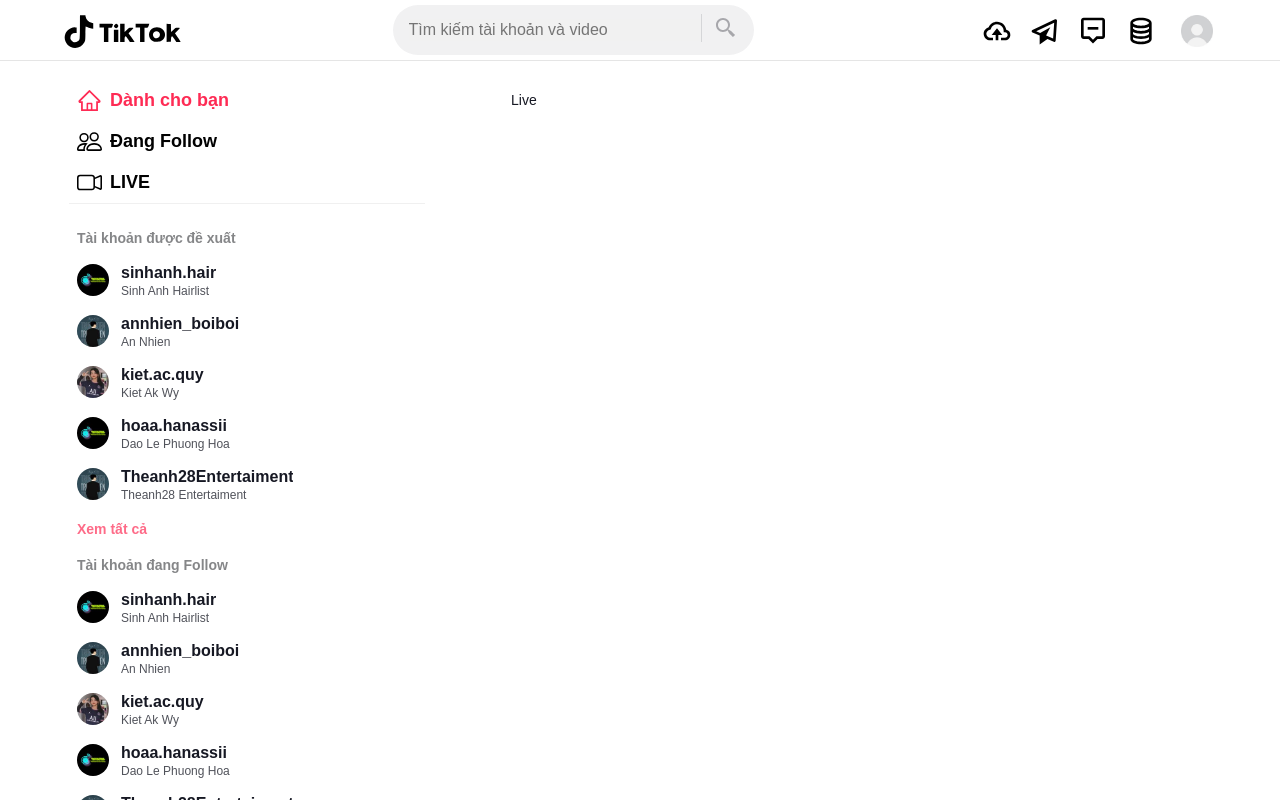
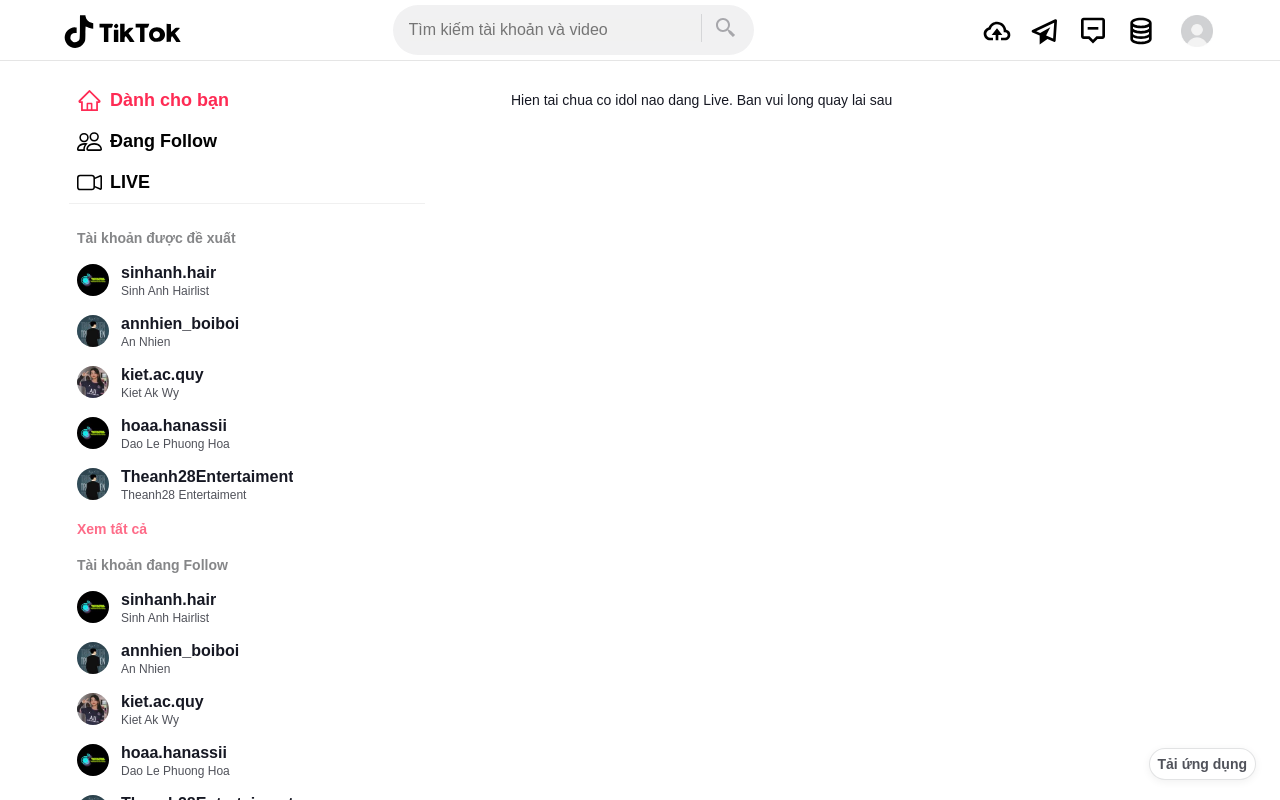
Before and after one commit to thangbin1997/tiktok, a React (Create React App) app: page /live in a window 1280 px wide. Built offline with nearby package versions, Linux system fonts and the light colour scheme.

Commit message:
add scroll top

```diff
--- a/src/access/style/ForYou.scss
+++ b/src/access/style/ForYou.scss
@@ -13,6 +13,7 @@
     border-bottom: 1px solid RGB(239, 239, 239);
     width: 624px;
 
+
     &__left{
         img{
             width: 56px;
@@ -25,10 +26,6 @@
     margin-left: 12px;
     flex: 1 1 624px;
     position: relative;
-
-    .video__right__head{
-
-    }
 
     .video__right-name{
         font-family: "IBM Plex Sans",SofiaPro,Arial,Tahoma,PingFangSC,sans-serif;
@@ -128,9 +125,9 @@
 
         .video__right__bottom-video{
             margin-right: 20px;
+            height: calc(450px + (100vw - 768px) / 1152 * 100);
         }
-        .video__player{
-        }
+
     }
     .video__right__bottom-icons{
         display: flex;
--- a/src/access/style/body.scss
+++ b/src/access/style/body.scss
@@ -296,3 +296,115 @@ a{
 video{
     border-radius: 10px;
 }
+
+// GoToTop Component Css----------------------------------------------------
+.dowload__button{
+    right: 24px;
+    position: fixed;
+    bottom: 0px;
+    margin-bottom: 8px;
+    .dowload__button__btn{
+        border: none;
+        background: none;
+        outline: none;
+        color: rgba(22, 24, 35, 0.75);
+        font-family: "IBM Plex Sans",ProximaNova,Arial,Tahoma,PingFangSC,sans-serif;
+        font-weight: 700;
+        font-size: 14px;
+        position: relative;
+        right: 0;
+        bottom: 0;
+        padding: 0 8px;
+        cursor: pointer;
+        min-width: 90px;
+        height: 32px;
+        box-shadow: 0 2px 8px rgb(0 0 0 / 6%);
+        border-radius: 52px;
+        line-height: 30px;
+        text-align: center;
+        white-space: nowrap;
+        border-width: 1px;
+        border-style: solid;
+        border-color: rgba(22, 24, 35, 0.12);
+        background-color: rgba(255, 255, 255, 1.0);
+        transition: transform 0.3s cubic-bezier(.4,.14,.3,1);
+        transform-origin: right bottom;
+
+        &:hover{
+            border-color: rgba(22, 24, 35, 0.2);
+            background-color: rgba(22, 24, 35, 0.03);
+        }
+
+    }
+    .dowload__button__container{
+        display: flex;
+        margin-bottom: 12px;
+        position: relative;
+        transition: all 0.3s cubic-bezier(.4,.14,.3,1);
+        transform-origin: right bottom;
+
+    }
+    .dowload__option--container{
+        font-weight: 700;
+        font-size: 16px;
+        line-height: 22px;
+        position: relative;
+        bottom: -1px;
+        background: rgb(255, 255, 255);
+        box-shadow: rgb(0 0 0 / 6%) 0px 2px 8px;
+        border: 1px solid rgba(22, 24, 35, 0.03);
+        border-radius: 8px;
+        transition: all 0.3s cubic-bezier(0.4, 0.14, 0.3, 1) 0s;
+        transform-origin: right bottom;
+        transform: none;
+        right: -1px;
+        display: none;
+        // asdasdasdasds
+    }
+    .dowload__button__dowload-option{
+        margin-right: 48px;
+        margin-left: 16px;
+    }
+    .dowload__button__dowload-option-pc, .dowload__button__dowload-option-mb{
+        margin: 6px;
+        padding: 8px;
+        border-radius: 8px;
+        cursor: pointer;
+        display: flex;
+        & span{
+            margin-left: 8px;
+            white-space: nowrap;
+        }
+    }
+    .dowload__button__dowload-close{
+        right: 16px;
+        position: absolute;
+        top: 16px;
+        cursor: pointer;
+    }
+    .go-top-icon{
+        width: 20px;
+        height: 20px;
+    }
+    .go-to-top{
+        border: none;
+        outline: none;
+        padding: 0;
+        cursor: pointer;
+        display: flex;
+        align-items: center;
+        justify-content: center;
+        width: 32px !important;
+        height: 32px;
+        border-radius: 52px;
+        background: rgba(254, 44, 85, 1.0);
+        box-shadow: 0 2px 8px rgb(0 0 0 / 6%);
+        float: right;
+        .go-to-top--icon{
+            width: 23px;
+            height: 23px;
+            color: white;
+        }
+        display: none;
+    }
+}
--- a/src/access/style/responsiveMedium.scss
+++ b/src/access/style/responsiveMedium.scss
@@ -99,10 +99,14 @@
     .header__middle,.coin{
         display: none;
     }
-    .video__right-btn {
-        right: 50px !important;
+    .video__right-title{
+        width: calc(100vw - 200px) !important;
     }
-    .video__right-title{
-        width: 300px !important;
+    .video{
+        width: calc(100vw - 32px - 70px);
+    }
+    .video__right-names{
+        display: flex;
+        flex-direction: column;
     }
 }
--- a/src/components/Body.jsx
+++ b/src/components/Body.jsx
@@ -12,6 +12,7 @@ import dataPropose from './datasPropose.jsx'
 import dataFollow from './dataFollow.jsx'
 import dataVideos from './dataVideos.jsx'
 import LeftFooter from './BodyLeftFooter.jsx'
+import GoToTop from './GoToTop'
 
 
 function Body() {
@@ -188,6 +189,8 @@ useLayoutEffect(()=>{
                 <Route path="/folowing" element={<Folowing />}></Route>
                 <Route path="/live" element={<Live />}></Route>
             </Routes>
+
+            <GoToTop/>
         </div>
     </div>
   )
--- /dev/null
+++ b/src/components/GoToTop.jsx
@@ -0,0 +1,73 @@
+import {React, useRef, useState,useEffect} from 'react'
+import { AiOutlineDesktop,AiOutlineClose } from 'react-icons/ai'
+import { BiMobileAlt } from 'react-icons/bi'
+import { TiArrowSortedUp } from 'react-icons/ti'
+
+
+
+function GoToTop() {
+    const [scrollY, setScrollY]= useState(window.pageYOffset)
+
+const optionRef= useRef()
+const btnDowload= useRef()
+const btnToTop= useRef()
+
+useEffect(() => {
+    window.addEventListener("scroll", scrollFunction)
+    if(scrollY>0){
+        btnToTop.current.style.display= "block"
+    }
+    else{
+        btnToTop.current.style.display= "none"
+    }
+    return()=>{
+        window.removeEventListener('scroll', scrollFunction);
+    }
+}, [scrollY])
+
+const scrollFunction=()=>{
+    setScrollY(window.pageYOffset)
+}
+
+const handleDowload=(e)=>{
+    optionRef.current.style.display= "block"
+    btnDowload.current.style.display= "none"
+}
+const handleClose=()=>{
+    optionRef.current.style.display= "none"
+    btnDowload.current.style.display= "block"
+
+}
+const handleToTop=()=>{
+    window.scrollTo(0, 0)
+}
+  return (
+    <div className="dowload__button">
+        <div className="dowload__button__container">
+            <button className='dowload__button__btn' onClick={e=>handleDowload(e)} ref={btnDowload} >
+                Tải ứng dụng
+            </button>
+            <div className="dowload__option--container" ref={optionRef}>
+                <div className="dowload__button__dowload-option">
+                    <div className="dowload__button__dowload-option-pc">
+                        <AiOutlineDesktop className='go-top-icon'/>
+                        <span>Tải TikTok dành cho máy tính để bàn</span>
+                    </div>
+                    <div className="dowload__button__dowload-option-mb">
+                        <BiMobileAlt className='go-top-icon'/>
+                        <span>Tải ứng dụng TikTok</span>
+                    </div>
+                </div>
+                <div className="dowload__button__dowload-close" onClick={e=>handleClose(e)}>
+                        <AiOutlineClose className='go-top-icon'/>
+                </div>
+            </div>
+        </div>
+        <button className='go-to-top' onClick={handleToTop} ref={btnToTop}>
+            <TiArrowSortedUp className='go-to-top--icon'/>
+        </button>
+    </div>
+  )
+}
+
+export default GoToTop
--- a/src/components/Video.jsx
+++ b/src/components/Video.jsx
@@ -142,7 +142,7 @@ const handleMouseLeave=()=>{
                             {/* videossssssssss */}
                     <div className="video__right__bottom" >
                         <div className="video__right__bottom-video">
-                            <video width="100%" height="500" loop src={video}
+                            <video width="100%" height="100%" loop src={video}
                             controls ref={videoRef} onClick={onVideoClick}>
 
                         </video>
--- a/src/pages/Folowing.jsx
+++ b/src/pages/Folowing.jsx
@@ -2,7 +2,7 @@ import React from 'react'
 
 function Folowing() {
   return (
-    <div>Folowing</div>
+    <div>Ban chua follow idol nao ca</div>
   )
 }
 
--- a/src/pages/Live.jsx
+++ b/src/pages/Live.jsx
@@ -2,7 +2,7 @@ import React from 'react'
 
 function Live() {
   return (
-    <div>Live</div>
+    <div>Hien tai chua co idol nao dang Live. Ban vui long quay lai sau</div>
   )
 }
 
```
